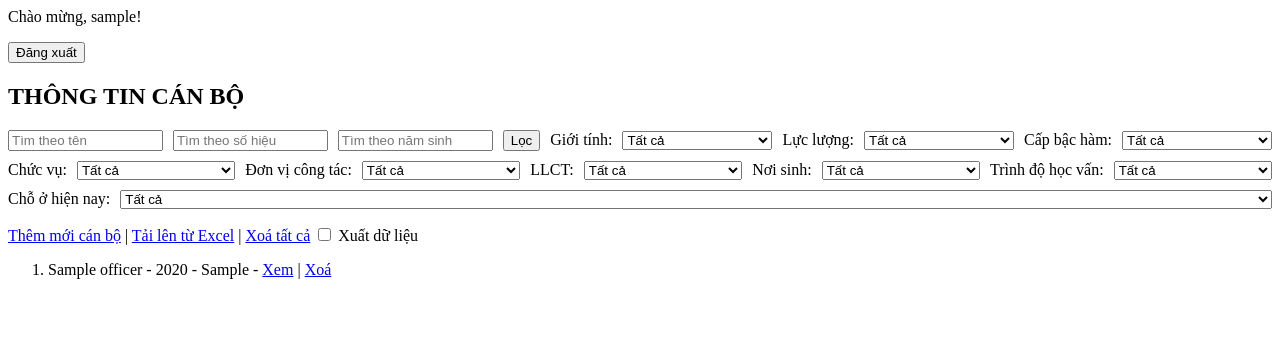
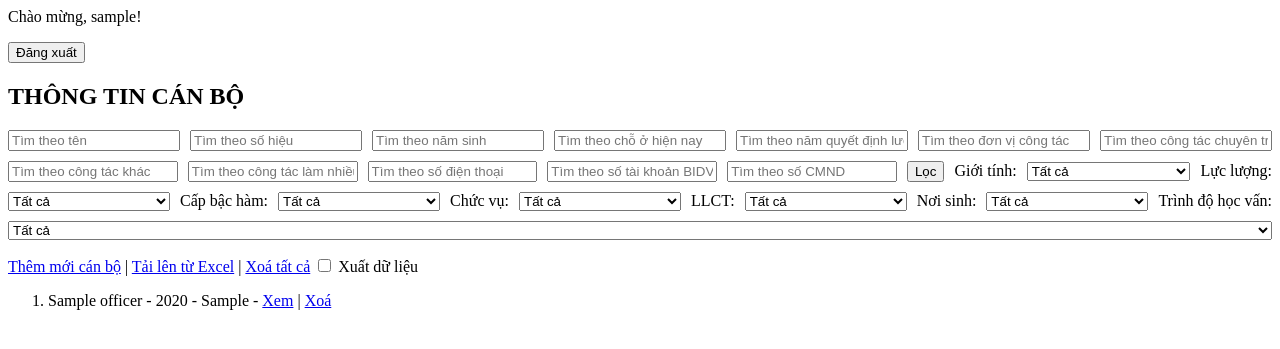
Before and after one commit to ndturng/data_management_CA, a Django app: page /officers/ in a window 1280 px wide. Shown: the top 349 px of the page. Run offline with Django 5.2, Linux system fonts and the light colour scheme; a user stored in the database is signed in; tables that the repository leaves empty hold one stand-in row (values such as "Sample post").

Commit message:
add more search fields

```diff
--- a/officers/constants.py
+++ b/officers/constants.py
@@ -2,18 +2,26 @@ SEARCH_FIELDS = [
     "birth_name",
     "id_ca",
     "birth_year",
+    "current_residence",
+    "salary_decision_year",
+    "work_unit",
+    "specialized_work",
+    "other_work",
+    "most_work",
+    "phone_number",
+    "bank_account_BIDV",
+    "id_citizen",
+
 ]
 
 FILTER_FIELDS = [
     "military_type",
     "military_rank",
-    "work_unit",
     "blood_type",
     "size_of_hat",
     "political_theory",
     "position",
     "education",
-    "current_residence",
     "birth_place",
     "gender",
 ]
--- a/officers/templates/officers/officer_list.html
+++ b/officers/templates/officers/officer_list.html
@@ -41,6 +41,78 @@
     value="{{ birth_year|default_if_none:'' }}"
     style="flex: 1;
             min-width: 150px" />
+
+    <!-- Search by current_residence -->
+    <input type="text"
+           name="current_residence"
+           placeholder="Tìm theo chỗ ở hiện nay"
+           value="{{ current_residence|default_if_none:'' }}"
+           style="flex: 1;
+                  min-width: 150px" />
+
+    <!-- Search by salary_decision_year -->
+    <input type="text"
+           name="salary_decision_year"
+           placeholder="Tìm theo năm quyết định lương"
+           value="{{ salary_decision_year|default_if_none:'' }}"
+           style="flex: 1;
+                  min-width: 150px" />
+
+    <!-- Search by work_unit -->
+    <input type="text"
+           name="work_unit"
+           placeholder="Tìm theo đơn vị công tác"
+           value="{{ work_unit|default_if_none:'' }}"
+           style="flex: 1;
+                  min-width: 150px" />
+
+    <!-- Search by specialized_work -->
+    <input type="text"
+           name="specialized_work"
+           placeholder="Tìm theo công tác chuyên trách"
+           value="{{ specialized_work|default_if_none:'' }}"
+           style="flex: 1;
+                  min-width: 150px" />
+
+    <!-- Search by other_work -->
+    <input type="text"
+           name="other_work"
+           placeholder="Tìm theo công tác khác"
+           value="{{ other_work|default_if_none:'' }}"
+           style="flex: 1;
+                  min-width: 150px" />
+
+    <!-- Search by most_work -->
+    <input type="text"
+           name="most_work"
+           placeholder="Tìm theo công tác làm nhiều nhất"
+           value="{{ most_work|default_if_none:'' }}"
+           style="flex: 1;
+                  min-width: 150px" />
+
+    <!-- Search by phone_number -->
+    <input type="text"
+           name="phone_number"
+           placeholder="Tìm theo số điện thoại"
+           value="{{ phone_number|default_if_none:'' }}"
+           style="flex: 1;
+                  min-width: 150px" />
+
+    <!-- Search by bank_account_BIDV -->
+    <input type="text"
+           name="bank_account_BIDV"
+           placeholder="Tìm theo số tài khoản BIDV"
+           value="{{ bank_account_BIDV|default_if_none:'' }}"
+           style="flex: 1;
+                  min-width: 150px" />
+
+    <!-- Search by id_citizen -->
+    <input type="text"
+           name="id_citizen"
+           placeholder="Tìm theo số CMND"
+           value="{{ id_citizen|default_if_none:'' }}"
+           style="flex: 1;
+                  min-width: 150px" />
 
     <button type="submit"
             style="flex: 0 0 auto">Lọc</button>
@@ -107,20 +179,6 @@
 
     </select>
 
-    <label for="work_unit">Đơn vị công tác:</label>
-    <select name="work_unit"
-            style="flex: 1;
-                   min-width: 150px">
-        <option value="">Tất cả</option>
-
-        {% for wu in work_unit %}
-            <option value="{{ wu }}"
-                {% if request.GET.work_unit == wu %}selected{% endif %}
-                >{{ wu }}</option>
-        {% endfor %}
-
-    </select>
-
     <label for="political_theory">LLCT:</label>
     <select name="political_theory"
             style="flex: 1;
@@ -159,20 +217,6 @@
             <option value="{{ ed }}"
                 {% if request.GET.education == ed %}selected{% endif %}
                 >{{ ed }}</option>
-        {% endfor %}
-
-    </select>
-
-    <label for="current_residence">Chỗ ở hiện nay:</label>
-    <select name="current_residence"
-            style="flex: 1;
-                   min-width: 150px">
-        <option value="">Tất cả</option>
-
-        {% for cr in current_residence %}
-            <option value="{{ cr }}"
-                {% if request.GET.current_residence == cr %}selected{% endif %}
-                >{{ cr }}</option>
         {% endfor %}
 
     </select>
```
